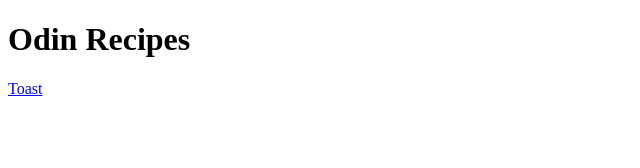
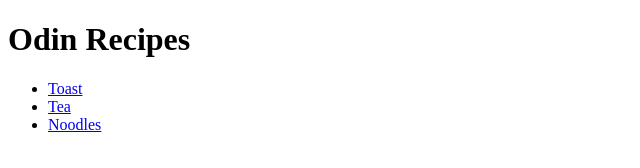
Before and after one commit to GrantFinnegan/odin-recipes, a plain HTML site: page index.html in a window 1280 px wide. Shown: the whole page, without its empty margins (0-640 px from the left). Drawn offline with Linux system fonts and the light colour scheme.

Commit message:
Add links on homepage to tea and noodle recipes

```diff
--- a/index.html
+++ b/index.html
@@ -7,6 +7,10 @@
 
     <body>
         <h1>Odin Recipes</h1>
-        <a href="recipes/toast.html">Toast</a>
+        <ul>
+            <li><a href="recipes/toast.html">Toast</a></li>
+            <li><a href="recipes/tea.html">Tea</a></li>
+            <li><a href="recipes/noodles.html">Noodles</a></li>
+        </ul>
     </body>
 </html>
```
